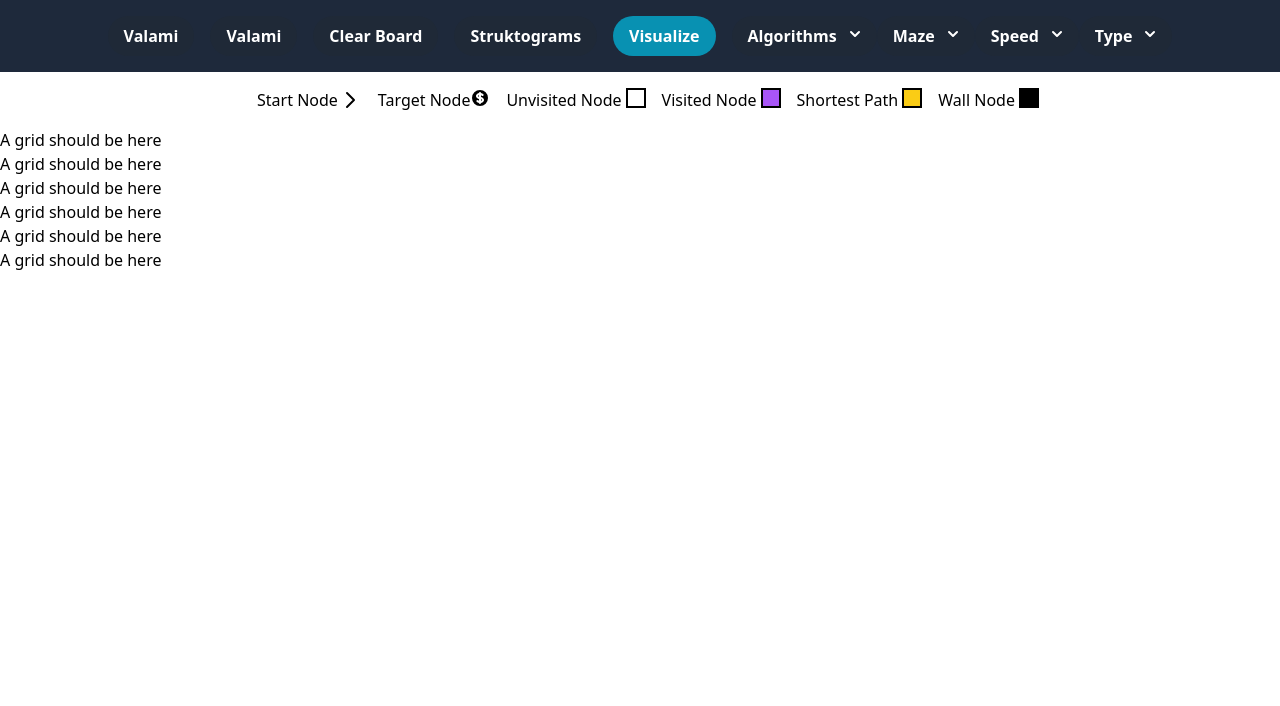
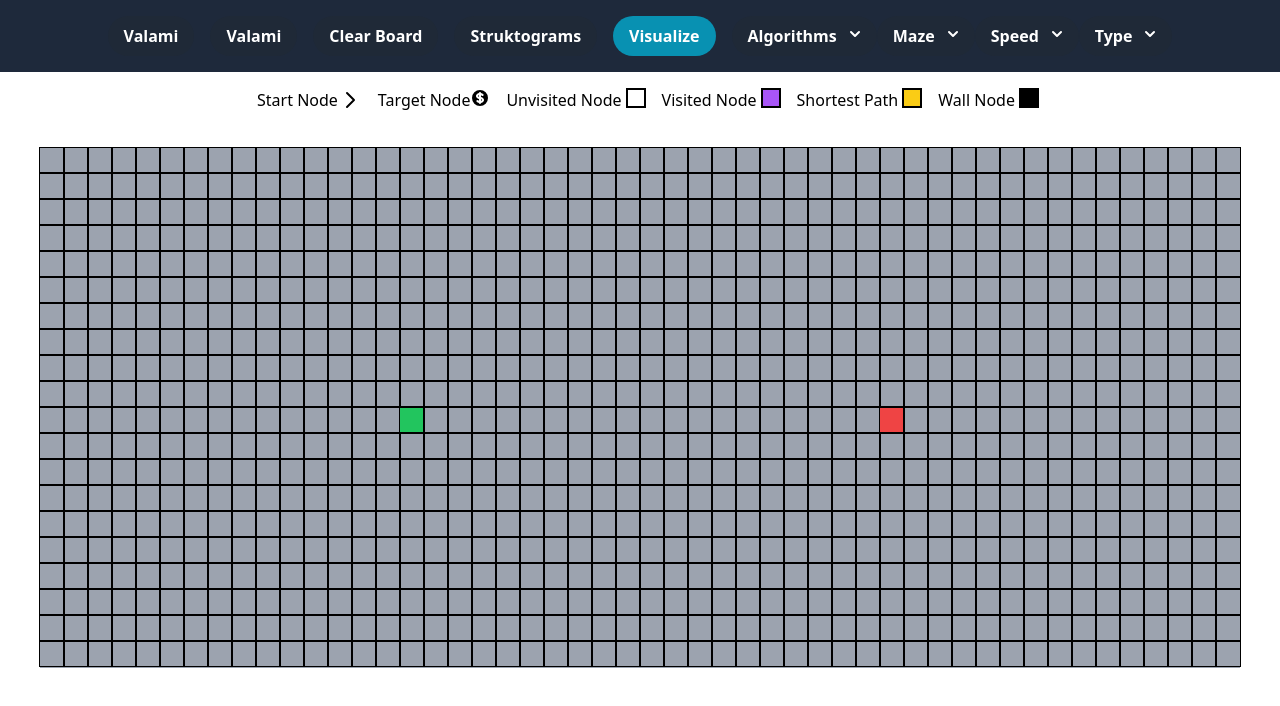
Before and after one commit to borsym/Pathfinding-visualization, a React (Create React App) app: page / in a window 1280 px wide. Shown: the top 706 px of the page. Built offline with nearby package versions, Linux system fonts and the light colour scheme; the HTML template or start-up script is replaced by a standard one.

Commit message:
ui: new grid and node component

```diff
--- a/src/Grid.js
+++ b/src/Grid.js
@@ -1,12 +1,148 @@
-export default function Grid() {
-  return (
-    <div>
-      <div>A grid should be here</div>
-      <div>A grid should be here</div>
-      <div>A grid should be here</div>
-      <div>A grid should be here</div>
-      <div>A grid should be here</div>
-      <div>A grid should be here</div>
-    </div>
-  );
+import React, { Component } from "react";
+import Node from "./Node";
+// import {dijkstra, getNodesInShortestPathOrder} from '../algorithms/dijkstra';
+
+const START_NODE_ROW = 10;
+const START_NODE_COL = 15;
+const FINISH_NODE_ROW = 10;
+const FINISH_NODE_COL = 35;
+
+export default class Grid extends Component {
+  constructor() {
+    super();
+    this.state = {
+      grid: [],
+      mouseIsPressed: false,
+    };
+  }
+
+  componentDidMount() {
+    const grid = getInitialGrid();
+    this.setState({ grid });
+  }
+
+  handleMouseDown(row, col) {
+    const newGrid = getNewGridWithWallToggled(this.state.grid, row, col);
+    this.setState({ grid: newGrid, mouseIsPressed: true });
+  }
+
+  handleMouseEnter(row, col) {
+    if (!this.state.mouseIsPressed) return;
+    const newGrid = getNewGridWithWallToggled(this.state.grid, row, col);
+    this.setState({ grid: newGrid });
+  }
+
+  handleMouseUp() {
+    this.setState({ mouseIsPressed: false });
+  }
+
+  // animateDijkstra(visitedNodesInOrder, nodesInShortestPathOrder) {
+  //   for (let i = 0; i <= visitedNodesInOrder.length; i++) {
+  //     if (i === visitedNodesInOrder.length) {
+  //       setTimeout(() => {
+  //         this.animateShortestPath(nodesInShortestPathOrder);
+  //       }, 10 * i);
+  //       return;
+  //     }
+  //     setTimeout(() => {
+  //       const node = visitedNodesInOrder[i];
+  //       document.getElementById(`node-${node.row}-${node.col}`).className =
+  //         "node node-visited";
+  //     }, 10 * i);
+  //   }
+  // }
+
+  // animateShortestPath(nodesInShortestPathOrder) {
+  //   for (let i = 0; i < nodesInShortestPathOrder.length; i++) {
+  //     setTimeout(() => {
+  //       const node = nodesInShortestPathOrder[i];
+  //       document.getElementById(`node-${node.row}-${node.col}`).className =
+  //         "node node-shortest-path";
+  //     }, 50 * i);
+  //   }
+  // }
+
+  // visualizeDijkstra() {
+  //   const { grid } = this.state;
+  //   const startNode = grid[START_NODE_ROW][START_NODE_COL];
+  //   const finishNode = grid[FINISH_NODE_ROW][FINISH_NODE_COL];
+  //   const visitedNodesInOrder = dijkstra(grid, startNode, finishNode);
+  //   const nodesInShortestPathOrder = getNodesInShortestPathOrder(finishNode);
+  //   this.animateDijkstra(visitedNodesInOrder, nodesInShortestPathOrder);
+  // }
+
+  render() {
+    const { grid, mouseIsPressed } = this.state;
+
+    return (
+      <div className="flex justify-center">
+        {/* <button onClick={() => this.visualizeDijkstra()}>
+          Visualize Dijkstra's Algorithm
+        </button> */}
+        <div className="mt-5">
+          {grid.map((row, rowIdx) => {
+            return (
+              <div key={rowIdx} className="space-y-0 bg-gray-400 leading-none">
+                {row.map((node, nodeIdx) => {
+                  const { row, col, isFinish, isStart, isWall } = node;
+                  return (
+                    <Node
+                      key={nodeIdx}
+                      col={col}
+                      row={row}
+                      isFinish={isFinish}
+                      isStart={isStart}
+                      isWall={isWall}
+                      mouseIsPressed={mouseIsPressed}
+                      onMouseDown={(row, col) => this.handleMouseDown(row, col)}
+                      onMouseEnter={(row, col) =>
+                        this.handleMouseEnter(row, col)
+                      }
+                      onMouseUp={() => this.handleMouseUp()}
+                    />
+                  );
+                })}
+              </div>
+            );
+          })}
+        </div>
+      </div>
+    );
+  }
 }
+
+const getInitialGrid = () => {
+  const grid = [];
+  for (let row = 0; row < 20; row++) {
+    const currentRow = [];
+    for (let col = 0; col < 50; col++) {
+      currentRow.push(createNode(col, row));
+    }
+    grid.push(currentRow);
+  }
+  return grid;
+};
+
+const createNode = (col, row) => {
+  return {
+    col,
+    row,
+    isStart: row === START_NODE_ROW && col === START_NODE_COL,
+    isFinish: row === FINISH_NODE_ROW && col === FINISH_NODE_COL,
+    distance: Infinity,
+    isVisited: false,
+    isWall: false,
+    previousNode: null,
+  };
+};
+
+const getNewGridWithWallToggled = (grid, row, col) => {
+  const newGrid = grid.slice();
+  const node = newGrid[row][col];
+  const newNode = {
+    ...node,
+    isWall: !node.isWall,
+  };
+  newGrid[row][col] = newNode;
+  return newGrid;
+};
--- /dev/null
+++ b/src/Node.css
@@ -0,0 +1,60 @@
+.node-visited {
+  animation-name: visitedAnimation;
+  animation-duration: 1.5s;
+  animation-timing-function: ease-out;
+  animation-delay: 0;
+  animation-direction: alternate;
+  animation-iteration-count: 1;
+  animation-fill-mode: forwards;
+  animation-play-state: running;
+}
+
+@keyframes visitedAnimation {
+  0% {
+    transform: scale(0.3);
+    background-color: rgba(0, 0, 66, 0.75);
+    border-radius: 100%;
+  }
+
+  50% {
+    background-color: rgba(17, 104, 217, 0.75);
+  }
+
+  75% {
+    transform: scale(1.2);
+    background-color: rgba(0, 217, 159, 0.75);
+  }
+
+  100% {
+    transform: scale(1);
+    background-color: rgba(0, 190, 218, 0.75);
+  }
+}
+
+.node-shortest-path {
+  animation-name: shortestPath;
+  animation-duration: 1.5s;
+  animation-timing-function: ease-out;
+  animation-delay: 0;
+  animation-direction: alternate;
+  animation-iteration-count: 1;
+  animation-fill-mode: forwards;
+  animation-play-state: running;
+}
+
+@keyframes shortestPath {
+  0% {
+    transform: scale(0.6);
+    background-color: rgb(255, 254, 106);
+  }
+
+  50% {
+    transform: scale(1.2);
+    background-color: rgb(255, 254, 106);
+  }
+
+  100% {
+    transform: scale(1);
+    background-color: rgb(255, 254, 106);
+  }
+}
--- /dev/null
+++ b/src/Node.js
@@ -0,0 +1,34 @@
+import React, { Component } from "react";
+import "./Node.css";
+
+export default class Node extends Component {
+  render() {
+    const {
+      col,
+      row,
+      isFinish,
+      isStart,
+      isWall,
+      onMouseDown,
+      onMouseEnter,
+      onMouseUp,
+    } = this.props;
+    const extraClassName = isFinish
+      ? "node-finish bg-red-500"
+      : isStart
+      ? "node-start bg-green-500"
+      : isWall
+      ? "node-wall bg-black"
+      : "";
+
+    return (
+      <div
+        id={`node-${row}-${col}`}
+        className={`node ${extraClassName} node-style`}
+        onMouseDown={() => onMouseDown(row, col)}
+        onMouseEnter={() => onMouseEnter(row, col)}
+        onMouseUp={() => onMouseUp()}
+      ></div>
+    );
+  }
+}
--- a/src/style/index.css
+++ b/src/style/index.css
@@ -9,4 +9,8 @@
   .legend-icons {
     @apply ml-1 h-5 w-5 border-2 border-black;
   }
+
+  .node-style {
+    @apply inline-block w-6 h-6 outline md:outline-1 outline-black;
+  }
 }
```
